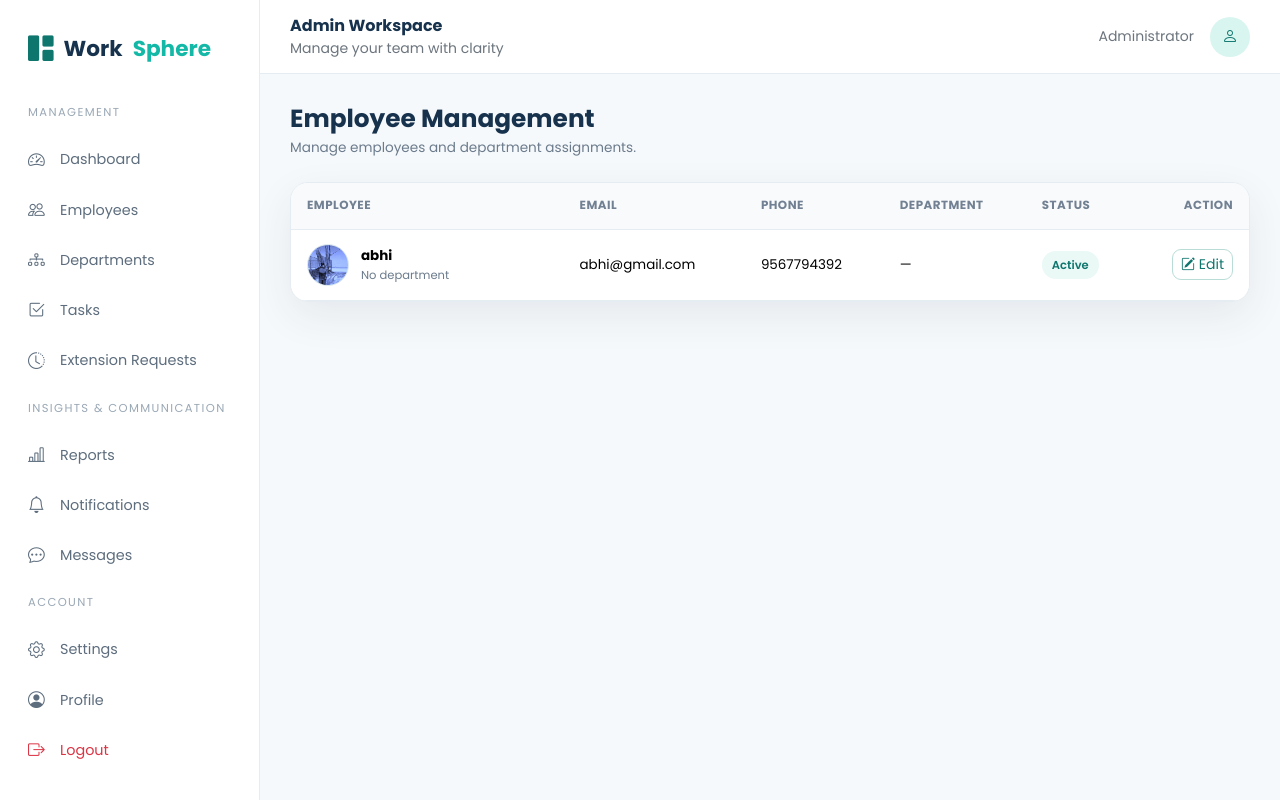
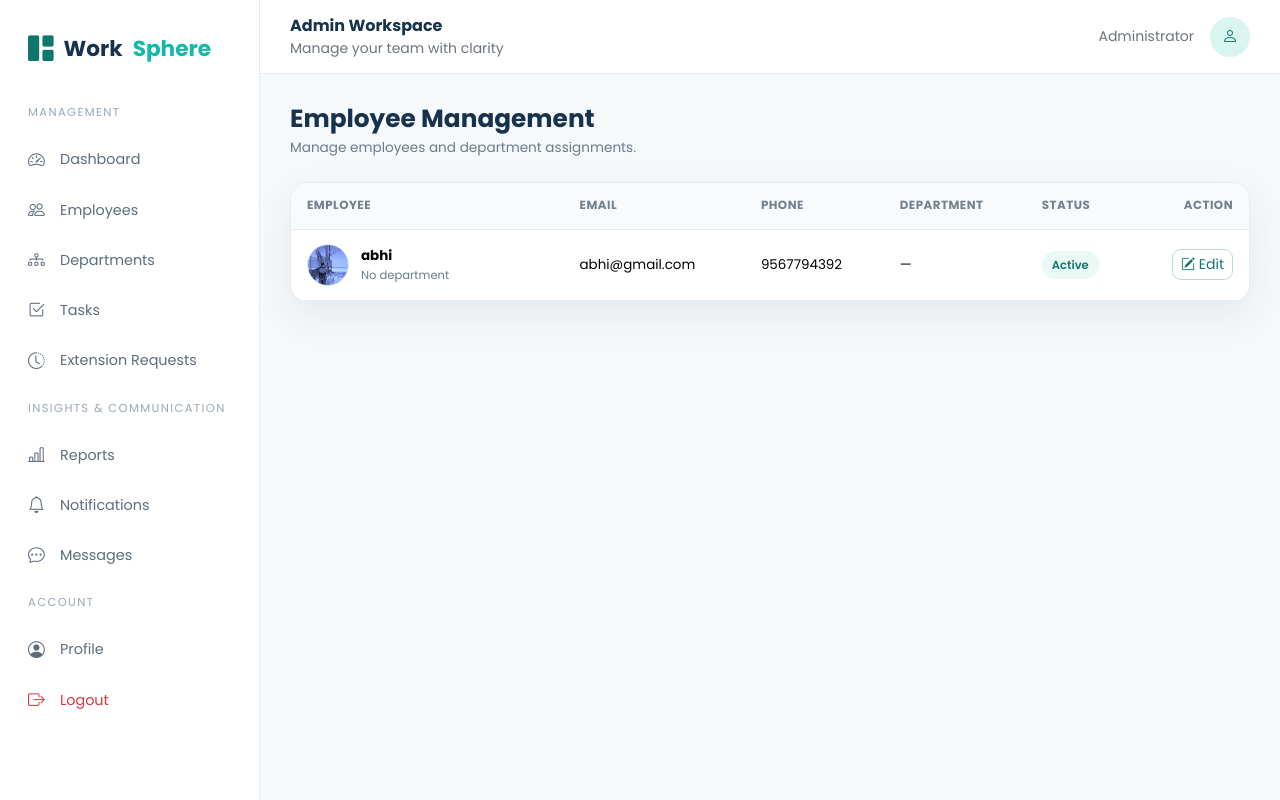
Before and after one commit to abhikrishnan447-dotcom/employee-management-system, a Django app: template work_management/work_manage/work_manage_app/templates/admin/employees.html in a window 1280 px wide. Run offline with Django 5.2, Linux system fonts and the light colour scheme; the template is opened without the code that fills it: values that come from a table or form of the project are taken from there, others are empty; data comes from the database, SQL or seed files in the repository.

Commit message:
Replace admin settings with logout and improve admin navigation

```diff
--- a/work_management/work_manage/work_manage_app/templates/workspace/admin_base.html
+++ b/work_management/work_manage/work_manage_app/templates/workspace/admin_base.html
@@ -26,7 +26,6 @@
 <a class="side-link" href="{% url 'admin_notifications' %}"><i class="bi bi-bell"></i>Notifications</a>
 <a class="side-link" href="{% url 'admin_messages' %}"><i class="bi bi-chat-dots"></i>Messages</a>
 <div class="side-title">Account</div>
-<a class="side-link" href="{% url 'admin_settings' %}"><i class="bi bi-gear"></i>Settings</a>
 <a class="side-link" href="{% url 'admin_profile' %}"><i class="bi bi-person-circle"></i>Profile</a>
 <a class="side-link text-danger" href="{% url 'adminlogout' %}"><i class="bi bi-box-arrow-right"></i>Logout</a>
 </aside>
```
